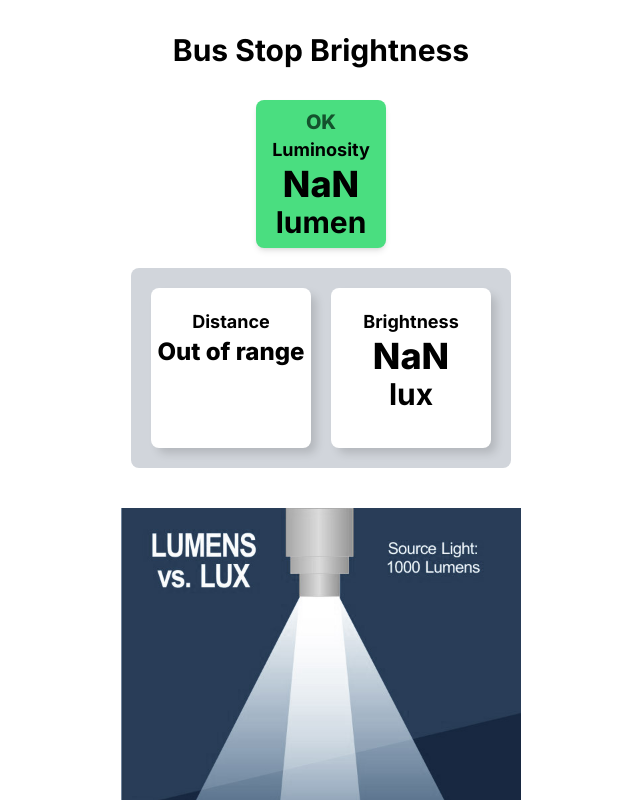
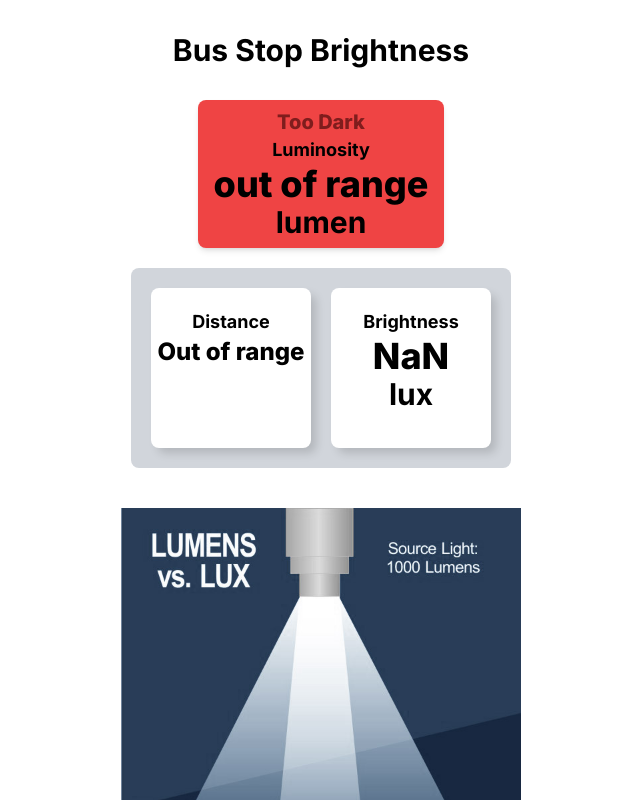
Before and after one commit to Nacnano/embbed-lab-final-project, a Next.js app in the folder web/: page / in a window 1280 px wide. Shown: the top 800 px of the page, without its empty margins (319-959 px from the left). Built offline with nearby package versions, Linux system fonts and the light colour scheme; no server answers; the database is empty.

Commit message:
fix: out of range lumen

```diff
--- a/web/src/components/StatusCard.tsx
+++ b/web/src/components/StatusCard.tsx
@@ -14,6 +14,9 @@ const StatusCard: React.FC<StatusCardProps> = ({ value }) => {
     backgroundColor = "bg-red-500";
   } else if (value < threshold.dark) {
     luminosityStatus = "Too Dark";
+    backgroundColor = "bg-red-500";
+  } else if (value == threshold.error) {
+    luminosityStatus = "Error";
     backgroundColor = "bg-red-500";
   } else {
     luminosityStatus = "OK";
@@ -38,7 +41,7 @@ const StatusCard: React.FC<StatusCardProps> = ({ value }) => {
         </div>
         <div className="text-center font-bold text-lg">Luminosity</div>
         <div className="text-center font-extrabold text-4xl">
-          {value.toFixed(2)}
+          {value != threshold.error ? value.toFixed(2) : "out of range"}
         </div>
         <div className="text-center font-bold text-3xl">lumen</div>
       </div>
--- a/web/src/data/threshold.ts
+++ b/web/src/data/threshold.ts
@@ -1,4 +1,5 @@
 export const threshold = {
   dark: 1000,
   bright: 2000,
+  error: -1,
 };
--- a/web/src/utils/physics.ts
+++ b/web/src/utils/physics.ts
@@ -1,6 +1,6 @@
 export function calculateLuminosity(distance: number, brightness: number) {
   const luminosty = brightness * (4 * Math.PI * (distance / 100) ** 2);
-  return luminosty;
+  return distance > 800 ? luminosty : -1;
 }
 
 export function calculateLux(resistance: number) {
```
